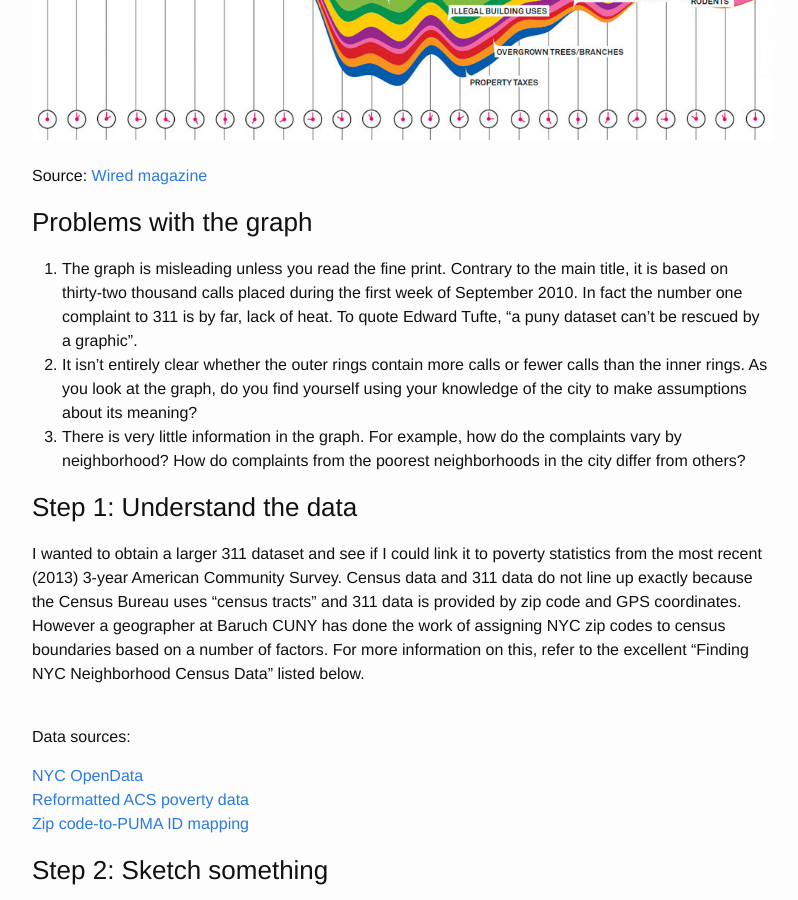
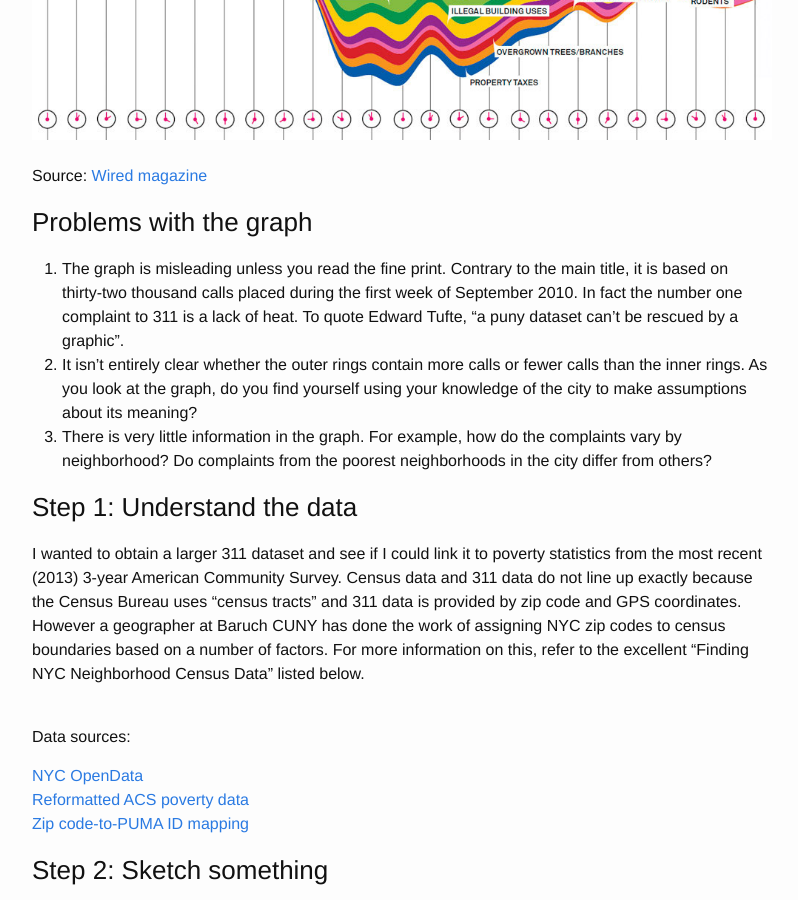
Before and after one commit to jcp1016/jcp1016.github.io, a Jekyll site: the page built from _posts/2015-03-24-nyc-311.markdown, in a window 1280 px wide and 900 px high, scrolled down 673 px. Shown: the whole window, without its empty margins (238-1036 px from the left). Built offline with Jekyll 4.4.1, drawn with Linux system fonts in a browser that asks for light colours.

Commit message:
edit post

````diff
--- a/_posts/2015-03-24-nyc-311.markdown
+++ b/_posts/2015-03-24-nyc-311.markdown
@@ -12,9 +12,9 @@
 [Wired magazine](http://http://www.wired.com/2010/11/ff_311_new_york/)
 
 ###Problems with the graph
-1.  The graph is misleading unless you read the fine print.  Contrary to the main title, it is based on thirty-two thousand calls placed during the first week of September 2010.  In fact the number one complaint to 311 is by far, lack of heat.  To quote Edward Tufte, "a puny dataset can't be rescued by a graphic".
+1.  The graph is misleading unless you read the fine print.  Contrary to the main title, it is based on thirty-two thousand calls placed during the first week of September 2010.  In fact the number one complaint to 311 is a lack of heat.  To quote Edward Tufte, "a puny dataset can't be rescued by a graphic".
 2.  It isn't entirely clear whether the outer rings contain more calls or fewer calls than the inner rings.  As you look at the graph, do you find yourself using your knowledge of the city to make assumptions about its meaning?
-3.  There is very little information in the graph.  For example, how do the complaints vary by neighborhood?  How do complaints from the poorest neighborhoods in the city differ from others?
+3.  There is very little information in the graph.  For example, how do the complaints vary by neighborhood?  Do complaints from the poorest neighborhoods in the city differ from others?
 
 ###Step 1:  Understand the data
 I wanted to obtain a larger 311 dataset and see if I could link it to poverty statistics from the most recent (2013) 3-year American Community Survey. Census data and 311 data do not line up exactly because the Census Bureau uses "census tracts" and 311 data is provided by zip code and GPS coordinates.  However a geographer at Baruch CUNY has done the work of assigning NYC zip codes to census boundaries based on a number of factors.  For more information on this, refer to the excellent "Finding NYC Neighborhood Census Data" listed below.<br >
@@ -36,7 +36,7 @@
 Build a simple bar chart showing the top calls to 311 over a one year period<br />
 ![Summary of top complaints]({{ site.baseurl }}/assets/barchart.png)<br />
 
-```{r}
+```
 by_ct <- group_by( data, ComplaintType )
 ct1   <- summarize( by_ct, n=sum(n) )
 top_complaints <- filter( ct1, n > 17000 )
@@ -54,12 +54,13 @@
         theme(axis.title.x = element_blank()) +
         scale_x_discrete(limits=rev(top_22$ComplaintType))
 ```
+
 <br />
 
 Make a map showing poverty levels by Public Use Microdata (PUMA) ID.<br />
 ![Complaints by poverty level]({{ site.baseurl }}/assets/complaints_by_level.png)<br />
 
-```{r}
+```
 setwd("~/Columbia/nyc-311/DATA/OGPDownload-4")
 census_tracts <- readOGR(dsn=".","Columbia_nyct2010ids")
 nyc_shapes <- spTransform(census_tracts, CRS("+proj=longlat + datum=WGS84"))
@@ -78,11 +79,12 @@
         scale_fill_gradientn("% of People\nLiving Below\nPoverty Level", colours=brewer.pal(4,"GnBu"), na.value="grey20", guide="colourbar") +
         theme(plot.title = element_text(size=16, face="bold"))
 ```
+
 <br />
 
 Build a heatmap of 311 calls by poverty level, based on location of the caller.<br />
 
-```{r}
+```
 by_pvcat <- group_by( data, PvCategory, ComplaintType )
 s1 <- summarize( by_pvcat, n=sum(n) )
 t1 <- melt(s1)
@@ -120,7 +122,7 @@
 Build a heatmap of the top complaints by community district<br />
 ![Poverty level by community]({{ site.baseurl }}/assets/povertymap.png)<br />
 
-```{r}
+```
 by_dc <- group_by( data, CD_Name, ComplaintType )
 s1 <- summarize( by_dc, n=sum(n) )
 t1 <- melt(s1)
````
Also changed, not shown: assets/complaints_by_cd.png, assets/complaints_by_level.png, assets/sketch1.JPG (deleted), assets/sketch1.png (added), assets/sketch2.JPG (deleted), assets/sketch2.png (added), assets/sketch3.JPG (deleted).
